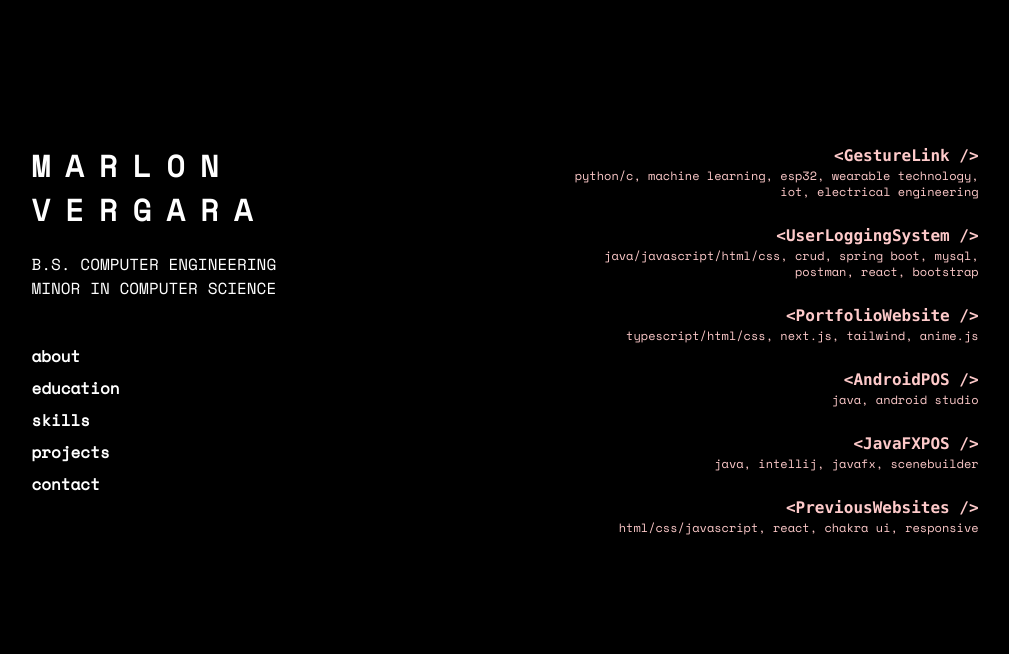
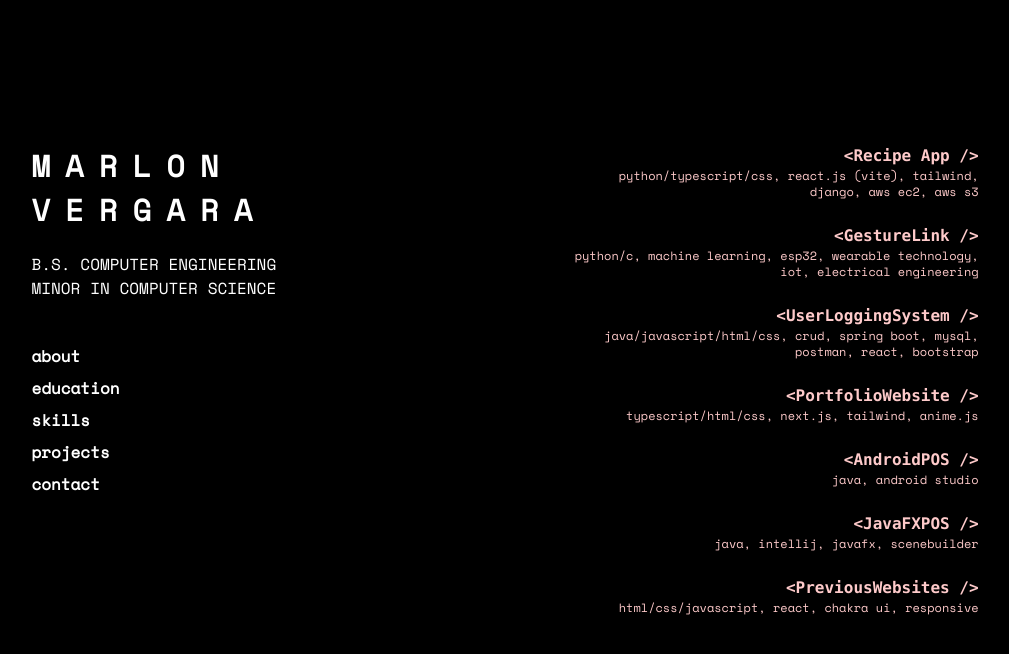
Before and after one commit to marlawn/portfolio-website, a Next.js app: page /nextjs-github-pages/ in a window 1280 px wide. Both pictures are taken after a click on the link "projects". Shown: the top 654 px of the page, without its empty margins (135-1144 px from the left). Built offline with nearby package versions, Linux system fonts and the light colour scheme.

Commit message:
Added Recipe app to Projects list

```diff
--- a/app/components/Projects.tsx
+++ b/app/components/Projects.tsx
@@ -4,6 +4,13 @@ const Projects = () => {
   return (
     <div className="flex items-center justify-start text-left md:text-right md:justify-end">
         <ul>
+            <div className='duration-500 hover:scale-105 hover:text-red-600 hover:cursor-pointer'>
+                <a href="https://github.com/marlawn/recipe-app">
+                    <li className='font-black'><pre>&lt;Recipe App &#47;&gt;</pre></li>
+                    <li className='text-xs'>python/typescript/css, react.js (vite), tailwind, django, aws ec2, aws s3</li>
+                </a>
+            </div>
+            <br />
             <div className='duration-500 hover:scale-105 hover:text-red-600 hover:cursor-pointer'>
                 <a href="https://github.com/marlawn/GestureLink">
                     <li className='font-black'><pre>&lt;GestureLink &#47;&gt;</pre></li>
```
